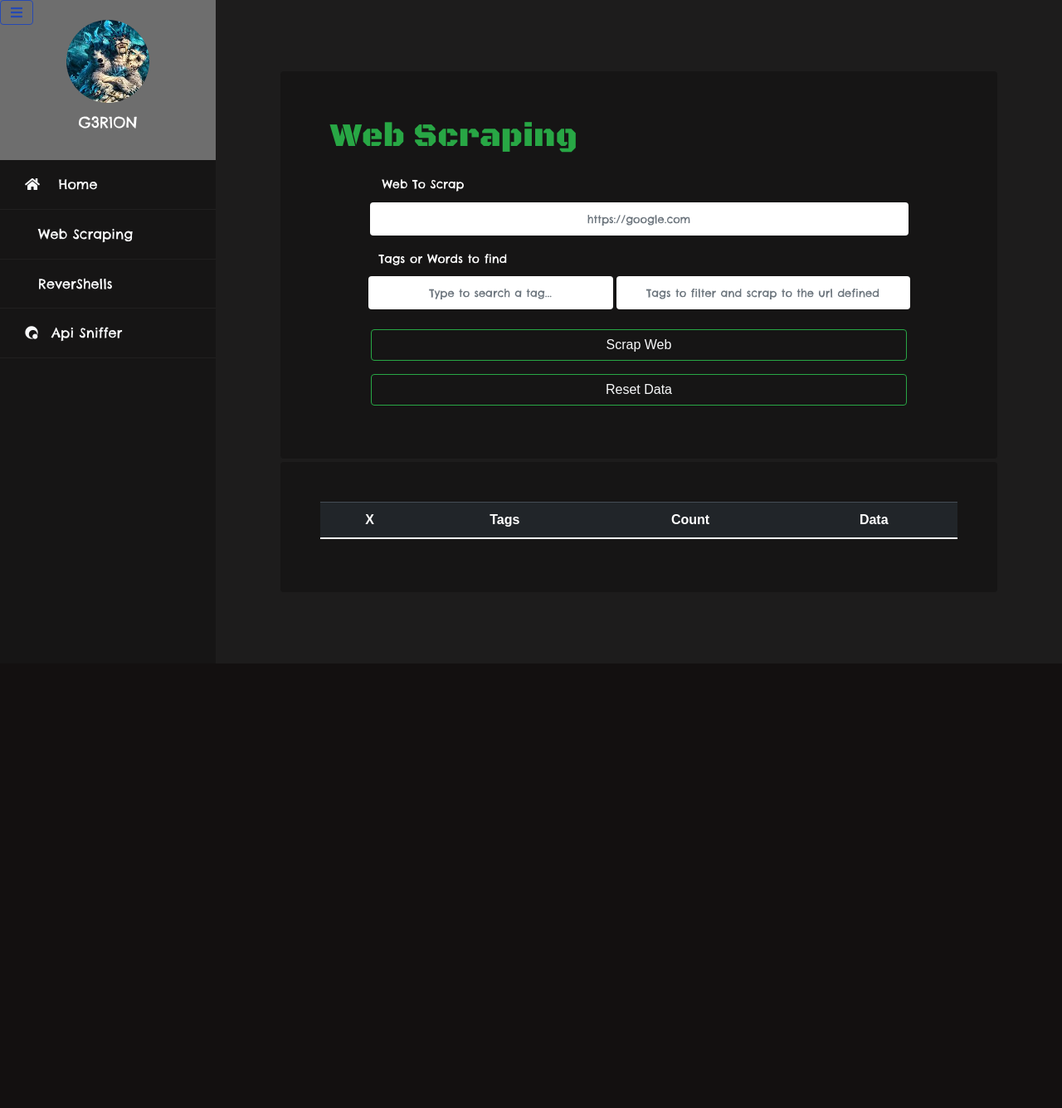
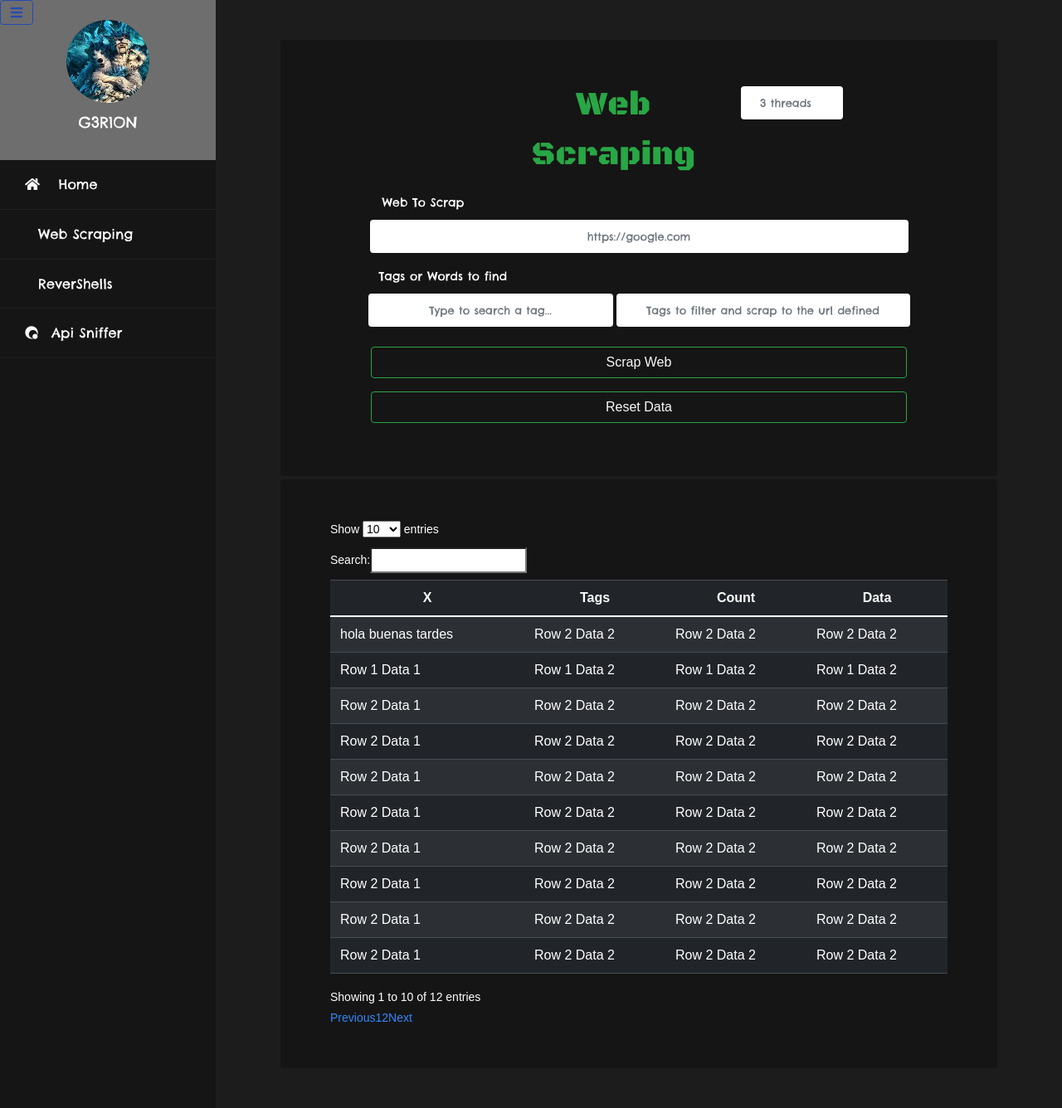
Before and after one commit to RubenBBlazquez/HackingToolsWeb, a Django app: page /webScraping/ in a window 1280 px wide. Shown: the whole page at 83% size. Before the commit the page ends 650 px from the top, so only its background shows below. Run offline with Django 3.2, Linux system fonts and the light colour scheme; data that the repository does not hold is empty; parts of the project's set-up code (start-up, migrations or seed data) failed here and were passed over; some libraries are stand-ins or nearby versions; grey boxes are pictures that could not be loaded.

Commit message:
New changes to set threads in scraping page

```diff
--- a/WebScraping/templates/scraping.html
+++ b/WebScraping/templates/scraping.html
@@ -1,26 +1,42 @@
 {% extends 'base.html' %}
 {% load static %}
 {% block content %}
+    <link type="text/css" href="{% static 'resources/webScraping/scrap.css' %}" rel="stylesheet">
 
     <div class="container-fluid ">
         <header class="container-fluid d-flex justify-content-center">
             <div class="col-12 row h-100 p-5 text-white bg-black-dark rounded d-flex align-items-center justify-content-center flex-column">
-            <h1 class=" black_ops_font text-success mb-3">Web Scraping</h1>
+                <div class="col-12 row">
+                    <h1 class="offset-md-3 col-md-5 col-sm-12 black_ops_font text-success mb-3 text-center">Web
+                        Scraping</h1>
+                    <input type="number"
+                           class="form-control chelsea_font text-center col-md-2 col-sm-10 mb-sm-3 mt-md-2"
+                           id="threads"
+                           name="threads"
+                           value=""
+                           placeholder="3 threads" min="0" max="10">
+                </div>
 
                 <div class="mb-3 row col-12 d-flex align-items-center justify-content-center flex-column">
                     <div class="row col-12 d-flex justify-content-center">
-                      <label for="exampleFormControlInput1" class="form-label chelsea_font col-11">Web To Scrap</label>
-                     <input type="text" class="form-control chelsea_font text-center col-11 " id="urlToScrap" value="" placeholder="https://google.com">
+                        <label for="exampleFormControlInput1" class="form-label chelsea_font col-11">Web To
+                            Scrap</label>
+                        <input type="text" class="form-control chelsea_font text-center col-11 " id="urlToScrap"
+                               value="" placeholder="https://google.com">
                     </div>
                     <div class="row col-12 d-flex justify-content-center">
-                      <label for="exampleDataList" class="col-11 form-label mt-3 chelsea_font mr-2">Tags or Words to find</label>
+                        <label for="exampleDataList" class="col-11 form-label mt-3 chelsea_font mr-2">Tags or Words to
+                            find</label>
 
-                      <input class="form-control text-center col-md-5 col-sm-12 mt-sm-2 mt-md-0 chelsea_font " list="datalistOptions" id="inputDataList" placeholder="Type to search a tag...">
+                        <input class="form-control text-center col-md-5 col-sm-12 mt-sm-2 mt-md-0 chelsea_font "
+                               list="datalistOptions" id="inputDataList" placeholder="Type to search a tag...">
                         <datalist id="datalistOptions" class="col-md-5">
 
                         </datalist>
 
-                      <input type="text" class="form-control chelsea_font ml-1 col-md-6 col-sm-12 mt-sm-2 mt-md-0 text-dark text-center" id="tagsToScrap" value placeholder="Tags to filter and scrap to the url defined">
+                        <input type="text"
+                               class="form-control chelsea_font ml-1 col-md-6 col-sm-12 mt-sm-2 mt-md-0 text-dark text-center"
+                               id="tagsToScrap" value placeholder="Tags to filter and scrap to the url defined">
 
                     </div>
 
@@ -29,15 +45,20 @@
                     </div>
                     <div class="form-check form-switch row col-11 ml-2 mt-3 d-none" id="compoundFilterDiv">
                         <input class="form-check-input col-2 " type="checkbox" id="compoundFilter">
-                      <label class="form-check-label col-10 chelsea_font ml-1 col-6 " for="compoundFilter">Compound Filter</label>
+                        <label class="form-check-label col-10 chelsea_font ml-1 col-6 " for="compoundFilter">Compound
+                            Filter</label>
                     </div>
                     <div class="form-check form-switch row col-11 ml-2 mt-3 d-none" id="crawlLinksCheckDiv">
                         <input class="form-check-input col-2 " type="checkbox" id="crawlLinksCheck">
-                      <label class="form-check-label col-10 chelsea_font ml-1 col-6 " for="crawlLinksCheck">Crawl Links</label>
+                        <label class="form-check-label col-10 chelsea_font ml-1 col-6 " for="crawlLinksCheck">Crawl
+                            Links</label>
                     </div>
                     <div class="row col-11 mt-2 float-right">
-                    <button id="scrapButton" class="col-12 btn btn-outline-success text-light mt-3">Scrap Web</button>
-                    <button id="scrapResetButton" class="col-12 btn btn-outline-success text-light mt-3">Reset Data</button>
+                        <button id="scrapButton" class="col-12 btn btn-outline-success text-light mt-3">Scrap Web
+                        </button>
+                        <button id="scrapResetButton" class="col-12 btn btn-outline-success text-light mt-3">Reset
+                            Data
+                        </button>
                     </div>
                 </div>
 
@@ -45,7 +66,7 @@
         </header>
         <section class="container-fluid d-flex justify-content-center mt-1">
             <div class="col-12 row p-5 text-white bg-black-dark rounded d-flex align-items-center justify-content-center flex-column">
-            <table class="table table-dark table-striped">
+                <table id="dataTable-custom" class="table table-dark table-striped">
                     <thead>
                     <tr id="nameTagsFiltered">
                         <th scope="col" class="text-center">X</th>
@@ -55,7 +76,68 @@
                     </tr>
                     </thead>
                     <tbody id="dataTagsFiltered">
-
+                    <tr>
+                        <td>Row 1 Data 1</td>
+                        <td>Row 1 Data 2</td>
+                        <td>Row 1 Data 2</td>
+                        <td>Row 1 Data 2</td>
+                    </tr>
+                    <tr>
+                        <td>Row 2 Data 1</td>
+                        <td>Row 2 Data 2</td>
+                        <td>Row 2 Data 2</td>
+                        <td>Row 2 Data 2</td>
+                    </tr> <tr>
+                        <td>Row 2 Data 1</td>
+                        <td>Row 2 Data 2</td>
+                        <td>Row 2 Data 2</td>
+                        <td>Row 2 Data 2</td>
+                    </tr> <tr>
+                        <td>hola buenas tardes</td>
+                        <td>Row 2 Data 2</td>
+                        <td>Row 2 Data 2</td>
+                        <td>Row 2 Data 2</td>
+                    </tr> <tr>
+                        <td>Row 2 Data 1</td>
+                        <td>Row 2 Data 2</td>
+                        <td>Row 2 Data 2</td>
+                        <td>Row 2 Data 2</td>
+                    </tr> <tr>
+                        <td>Row 2 Data 1</td>
+                        <td>Row 2 Data 2</td>
+                        <td>Row 2 Data 2</td>
+                        <td>Row 2 Data 2</td>
+                    </tr> <tr>
+                        <td>Row 2 Data 1</td>
+                        <td>Row 2 Data 2</td>
+                        <td>Row 2 Data 2</td>
+                        <td>Row 2 Data 2</td>
+                    </tr> <tr>
+                        <td>Row 2 Data 1</td>
+                        <td>Row 2 Data 2</td>
+                        <td>Row 2 Data 2</td>
+                        <td>Row 2 Data 2</td>
+                    </tr> <tr>
+                        <td>Row 2 Data 1</td>
+                        <td>Row 2 Data 2</td>
+                        <td>Row 2 Data 2</td>
+                        <td>Row 2 Data 2</td>
+                    </tr> <tr>
+                        <td>Row 2 Data 1</td>
+                        <td>Row 2 Data 2</td>
+                        <td>Row 2 Data 2</td>
+                        <td>Row 2 Data 2</td>
+                    </tr> <tr>
+                        <td>Row 2 Data 1</td>
+                        <td>Row 2 Data 2</td>
+                        <td>Row 2 Data 2</td>
+                        <td>Row 2 Data 2</td>
+                    </tr> <tr>
+                        <td>Row 2 Data 1</td>
+                        <td>Row 2 Data 2</td>
+                        <td>Row 2 Data 2</td>
+                        <td>Row 2 Data 2</td>
+                    </tr>
                     </tbody>
                 </table>
             </div>
--- a/static/resources/webScraping/scrap.js
+++ b/static/resources/webScraping/scrap.js
@@ -1,7 +1,12 @@
 let scrapButton = document.getElementById("scrapButton")
 let url = 'http://127.0.0.1:8000';
 let dropdown = document.getElementById("inputDataList");
-let response_tags_data = {};
+
+document.addEventListener('DOMContentLoaded', () => initDataTables())
+
+const initDataTables = () => {
+    $('#dataTable-custom').DataTable();
+}
 
 /**
  * We Check with an event, the text that you are writing in the datalist if it is equal to some tag, we will add to the tags list
@@ -59,6 +64,7 @@ scrapButton.addEventListener("click", () => {
     let tagsFiltered = document.getElementById("dataTagsFiltered");
     const compoundFilter = document.getElementById("compoundFilter");
     const crawlLinks = document.getElementById("crawlLinksCheck");
+    const threads = document.getElementById("threads").value;
 
     tags = getArrayFromStringSeparatedByComas(tags.value);
     classNames = getArrayFromStringSeparatedByComas(classNames.value);
@@ -71,7 +77,8 @@ scrapButton.addEventListener("click", () => {
         'attributes': {'class': classNames, 'id': idNames},
         'word': words,
         'compoundFilter': compoundFilter.checked,
-        'crawlLinks': crawlLinks.checked
+        'crawlLinks': crawlLinks.checked,
+        'threads': parseInt(threads) ? threads !== '' : 3,
     }
 
     fetchDataFromWebScrapApi("POST", data)
@@ -175,7 +182,7 @@ function addTagElementToTagsList(value) {
 
         }
     } else {
-        toastr.error('Tag Already Added', 'the tag cant be added the same 2 times')
+        getToast(ToastTypes.ERROR,'Tag Already Added', 'the tag cant be added the same 2 times')
     }
 }
 
--- a/templates/base.html
+++ b/templates/base.html
@@ -13,11 +13,12 @@
     <link type="text/css" href="{% static 'resources/style.css' %}" rel="stylesheet">
     <link rel="stylesheet" href="https://pro.fontawesome.com/releases/v5.10.0/css/all.css"
           integrity="sha384-AYmEC3Yw5cVb3ZcuHtOA93w35dYTsvhLPVnYs9eStHfGJvOvKxVfELGroGkvsg+p" crossorigin="anonymous"/>
-    <link type="text/css" href="{% static 'resources/scrap.css' %}" rel="stylesheet">
     <script src="https://ajax.googleapis.com/ajax/libs/jquery/3.4.1/jquery.min.js"></script>
     <script src="https://cdnjs.cloudflare.com/ajax/libs/toastr.js/latest/js/toastr.min.js"></script>
     <script src="{% static 'resources/Utils/ToastTypes.js' %}"></script>
     <script src="{% static 'resources/Utils/Utils.js' %}"></script>
+    <script type="text/javascript" src="https://cdn.datatables.net/1.10.16/js/jquery.dataTables.min.js"></script>
+
     <title>Hacking Tools</title>
 
 </head>
@@ -77,7 +78,7 @@
             </div>
             <div class="modal-body">
 
-                <table class="table table-dark table-striped">
+                <table class="myTable table table-dark table-striped">
                     <thead>
                     <tr id="nameTagsFiltered">
                         <th scope="col" class="text-center">X</th>
```
Also changed, not shown: HackingToolsWeb/DB/MysqlBuilder.py (+9 -2 lines), WebScraping/models.py (+60 -38 lines), sqlHackingWebTools.sql (+18 -3 lines), 1 other file. Lines whose indentation alone changed are shown as unchanged.
